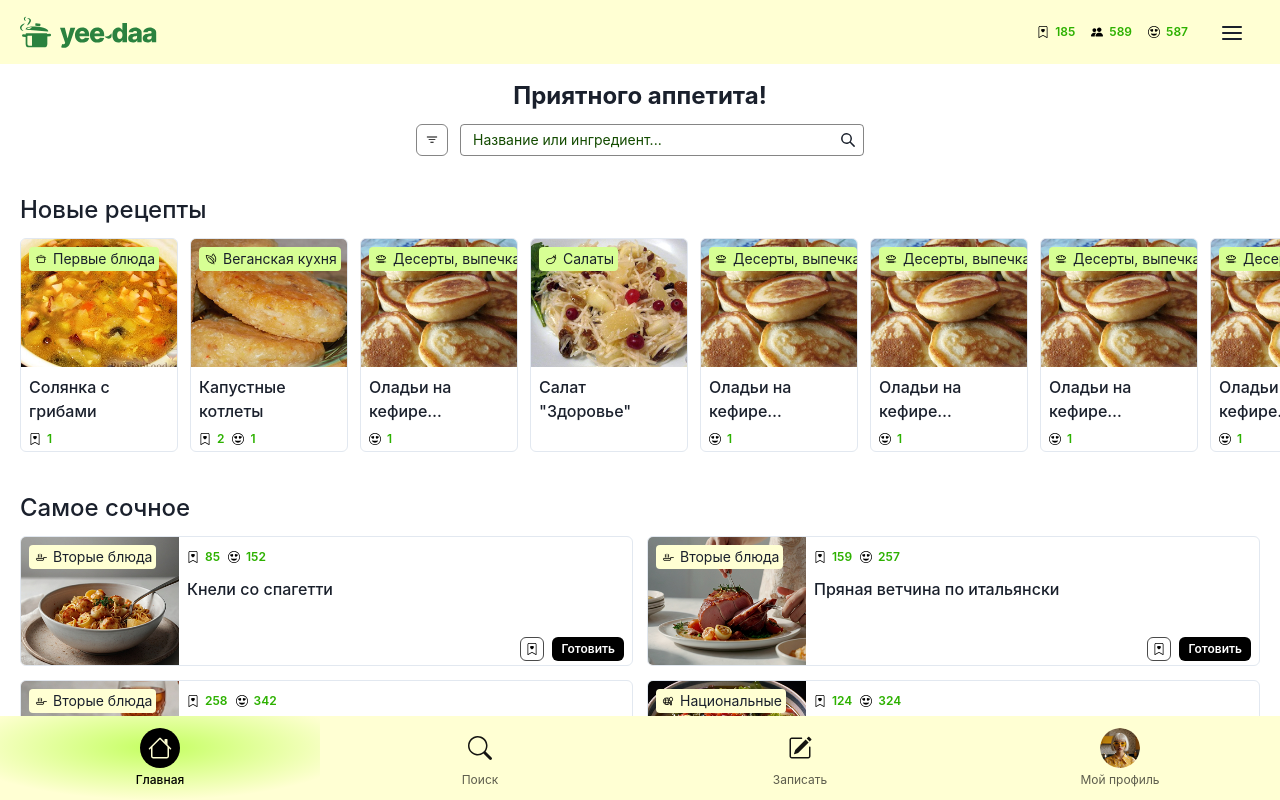
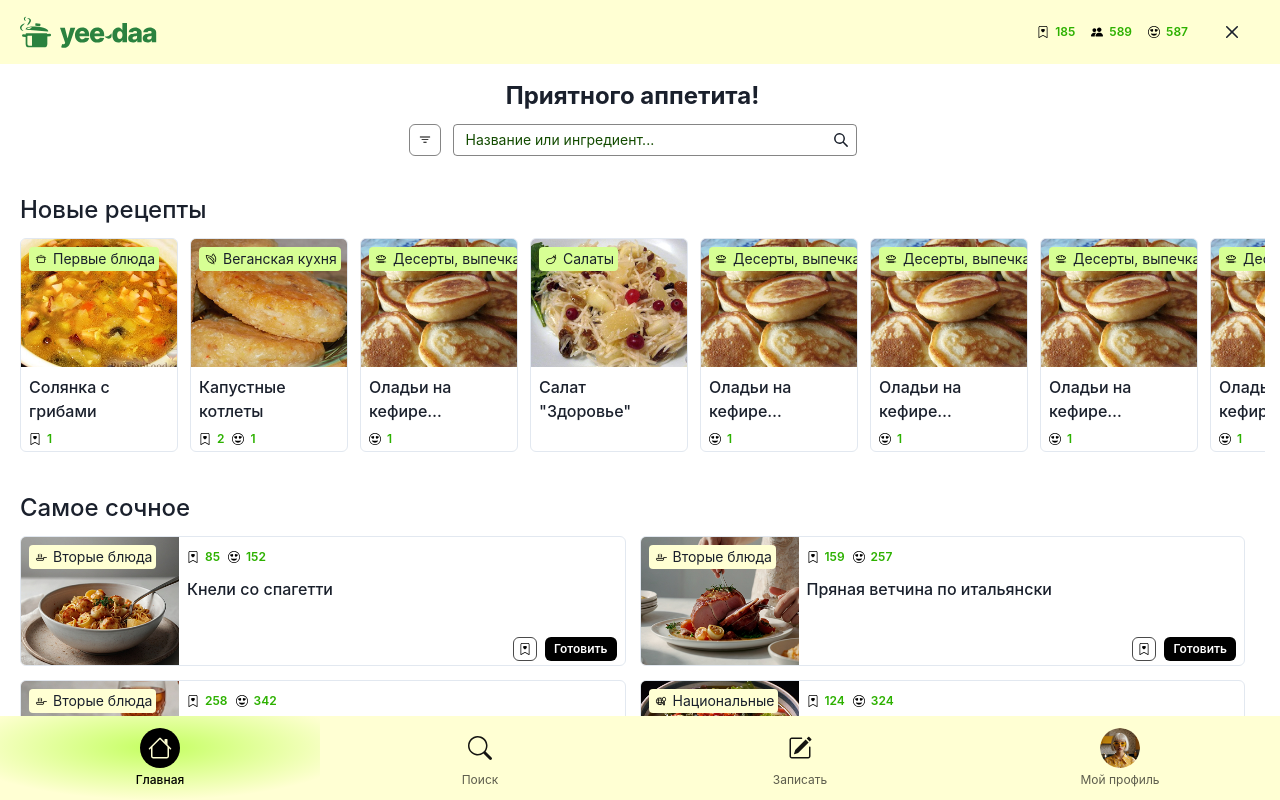
Before and after one commit to ClevertecFrontendLab/sergioivanov008, a React (Vite) app: page / in a window 1280 px wide. Both pictures are taken after a click on the icon 1232 px from the left and 32 px from the top of the page. Shown: the top 800 px of the page. Built offline with nearby package versions, Linux system fonts and the light colour scheme.

Commit message:
feat(burgermenu): add starting logic for open burger menu

```diff
--- a/src/components/burger-menu/BurgerMenu.tsx
+++ b/src/components/burger-menu/BurgerMenu.tsx
@@ -1,10 +1,25 @@
-import { HamburgerIcon } from '@chakra-ui/icons';
-import { Box } from '@chakra-ui/react';
+import { CloseIcon, HamburgerIcon } from '@chakra-ui/icons';
+import { Flex } from '@chakra-ui/react';
+
+import { useAppDispatch, useAppSelector } from '~/store/hooks';
+import { mainActions, mainSelector } from '~/store/slices/main-slice';
 
 export function BurgerMenu() {
+    const { isOpenBurger } = useAppSelector(mainSelector);
+    const dispatch = useAppDispatch();
+
+    const handlerBurger = () => {
+        dispatch(mainActions.setIsOpenBurger(!isOpenBurger));
+        document.body.classList.toggle('not-scrolled');
+    };
+
     return (
-        <Box>
-            <HamburgerIcon boxSize={6} cursor='pointer' />
-        </Box>
+        <Flex boxSize={6} align='center' justify='center'>
+            {isOpenBurger ? (
+                <CloseIcon boxSize={3} cursor='pointer' onClick={handlerBurger} />
+            ) : (
+                <HamburgerIcon boxSize={6} cursor='pointer' onClick={handlerBurger} />
+            )}
+        </Flex>
     );
 }
```
